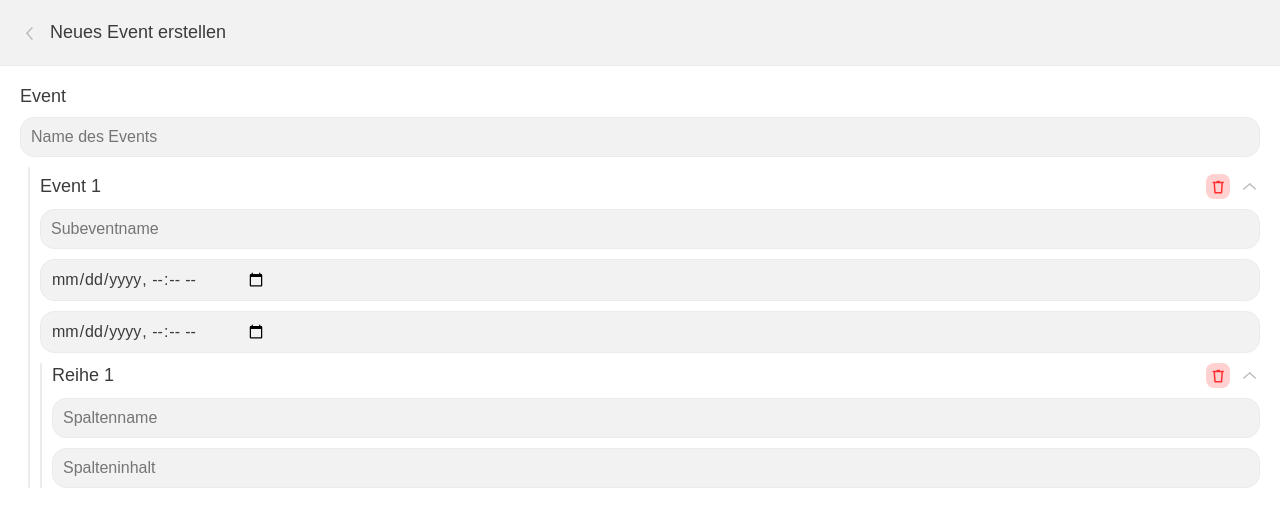
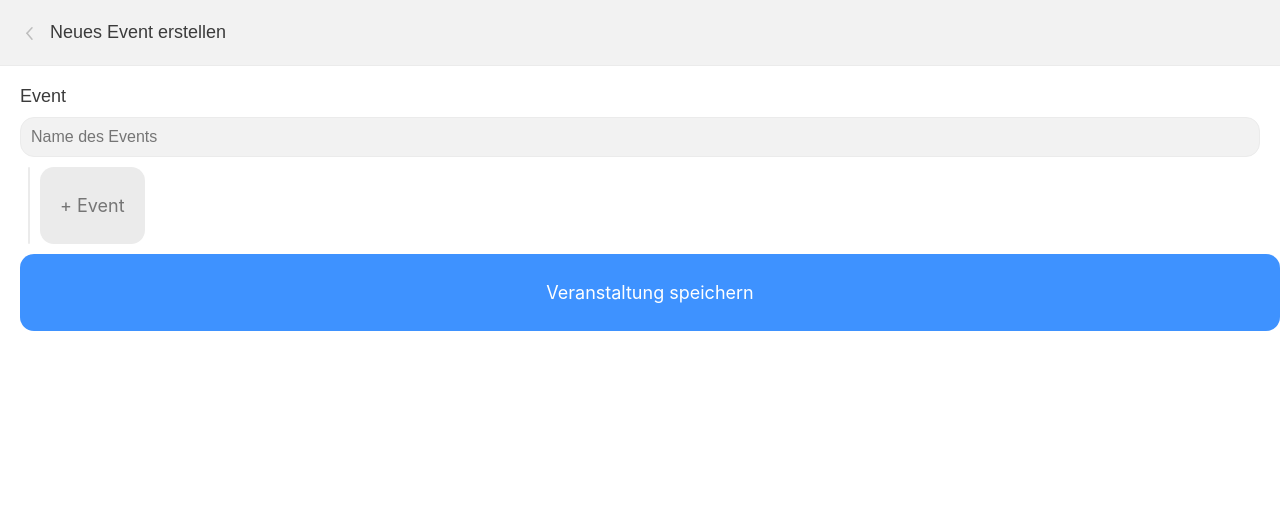
Before and after one commit to justuslethen/justuslethen, a React (Create React App) app in the folder events/app/: page /create in a window 1280 px wide. Shown: the top 526 px of the page. Built offline with nearby package versions, Linux system fonts and the light colour scheme.

Commit message:
ADD: delete and add buttons for subevent and column

```diff
--- a/events/app/src/pages/Create.js
+++ b/events/app/src/pages/Create.js
@@ -1,20 +1,12 @@
 import Header from '../components/Header';
 import SubeventCreate from '../components/SubeventCreate';
+import Button from '../components/Button';
 import React from 'react';
 
 const Create = () => {
     const [eventData, setEventData] = React.useState({
         eventname: "",
-        subevents: [
-            {
-                subeventname: "",
-                startdate: "",
-                enddate: "",
-                columns: [
-                    { columnname: "", columncontext: "" },
-                ]
-            },
-        ]
+        subevents: []
     });
 
     document.title = "Events - Neues Event erstellen";
@@ -24,15 +16,70 @@ const Create = () => {
     };
 
     const handleSubeventChange = (index, field, value) => {
+        // create copy of subevents
         const updatedSubevents = [...eventData.subevents];
+
+        // set the new value
         updatedSubevents[index][field] = value;
+
+        // update the data to the new value
         setEventData(prev => ({ ...prev, subevents: updatedSubevents }));
     };
 
     const handleColumnChange = (subeventIndex, columnIndex, field, value) => {
+        // create copy of subevents
         const updatedSubevents = [...eventData.subevents];
+
+        // set the new value
         updatedSubevents[subeventIndex].columns[columnIndex][field] = value;
+
+        // update the data to the new value
         setEventData(prev => ({ ...prev, subevents: updatedSubevents }));
+    };
+
+    const handleDeleteColumn = (subeventIndex, columnIndex) => {
+         // create copy of subevents
+        const updatedSubevents = [...eventData.subevents];
+
+        // remove the column
+        updatedSubevents[subeventIndex].columns.splice(columnIndex, 1);
+
+        // set new data
+        setEventData(prev => ({ ...prev, subevents: updatedSubevents }));
+    };
+
+    const handleDeleteSubevent = (index) => {
+        // create copy of subevents
+        const updatedSubevents = [...eventData.subevents];
+
+        // remove the subevent
+        updatedSubevents.splice(index, 1);
+
+        // set new data
+        setEventData(prev => ({ ...prev, subevents: updatedSubevents }));
+    };
+
+    const handleAddSubevent = () => {
+        // JSON patern for a subevent
+        const newSubevent = {
+            subeventname: "",
+            startdate: "",
+            enddate: "",
+            columns: [
+                { columnname: "", columncontext: "" },
+            ],
+        };
+        setEventData(prev => ({ ...prev, subevents: [...prev.subevents, newSubevent] }));
+    };
+
+    const handleAddColumn = (subeventIndex) => {
+        // create copy of subevents
+        const updatedSubevents = [...eventData.subevents];
+
+        // add the JSON pattern for a new column
+        const newColumn = { columnname: "", columncontext: "" };
+        updatedSubevents[subeventIndex].columns.push(newColumn); // add a new column
+        setEventData(prev => ({ ...prev, subevents: updatedSubevents })); // save
     };
 
     return (
@@ -47,6 +94,10 @@ const Create = () => {
                     placeholder="Name des Events"
                 />
 
+
+                <div className='subevent-box'>
+                    <div className='side-line'></div>
+                    <div className='subevents'>
                         {eventData.subevents.map((subevent, index) => (
                             <SubeventCreate
                                 subevent={subevent}
@@ -55,8 +106,17 @@ const Create = () => {
                                 handleChange={handleChange}
                                 handleSubeventChange={handleSubeventChange}
                                 handleColumnChange={handleColumnChange}
+                                handleDeleteColumn={handleDeleteColumn}
+                                handleDeleteSubevent={handleDeleteSubevent}
+                                handleAddColumn={handleAddColumn}
+                                handleAddSubevent={handleAddSubevent}
                             />
                         ))}
+                        <Button type='secondary' text='+ Event' onclick={() => { handleAddSubevent() }} />
+                    </div>
+                </div>
+
+                <Button type='primary' text='Veranstaltung speichern' onclick={() => { console.log("hehe") }} />
             </div>
         </>
     );
```
Lines whose indentation alone changed are shown as unchanged.
